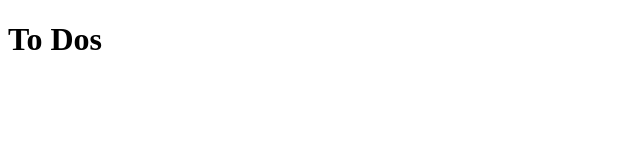
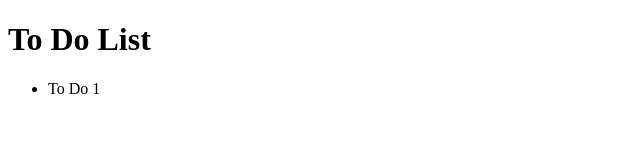
Before and after one commit to leslieeshea/angular-to-do-app, an Angular app: page / in a window 1280 px wide. Shown: the top 160 px of the page, without its empty margins (0-640 px from the left). Built offline with nearby package versions, Linux system fonts and the light colour scheme.

Commit message:
rendered first item in to do list

```diff
--- a/src/app/to-do/to-do.component.html
+++ b/src/app/to-do/to-do.component.html
@@ -1 +1,4 @@
-<h1>To Dos</h1>
+<h1>To Do List</h1>
+<ul *ngFor="let todo of todos">
+  <li>{{ todo.title }}</li>
+</ul>
--- a/src/app/to-do/to-do.component.ts
+++ b/src/app/to-do/to-do.component.ts
@@ -7,11 +7,19 @@ import { ToDo } from '../models/ToDo';
   styleUrls: ['./to-do.component.css']
 })
 export class ToDoComponent implements OnInit {
+  todos: ToDo[];
+
   constructor() {
-    todos: [ToDo];
+
   }
 
   ngOnInit() {
-
+    this.todos = [
+      {
+      id: 1,
+      title: 'To Do 1',
+      completed: false
+      }
+    ]
   }
 }
```
